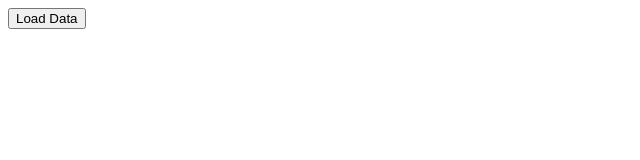
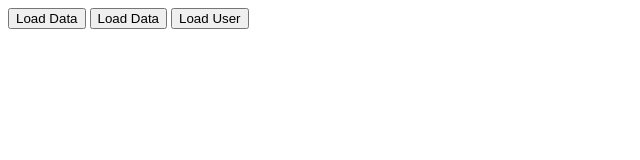
Before and after one commit to sajim-khan/explore-API, a plain HTML site: page index.html in a window 1280 px wide. Shown: the whole page, without its empty margins (0-640 px from the left). Drawn offline with Linux system fonts and the light colour scheme.

Commit message:
added more load data

```diff
--- a/index.html
+++ b/index.html
@@ -8,6 +8,10 @@
 </head>
 <body>
 <button onclick="loadData()">Load Data</button>
+<button onclick="loadData2()">Load Data</button>
+<button onclick="loadUser()">Load User</button>
+
+    <script src="js/app.js"></script>
     <script src="js/fetch.js"></script>
 </body>
 </html>
--- /dev/null
+++ b/js/app.js
@@ -0,0 +1,16 @@
+function loadData2 (){
+    fetch('https://jsonplaceholder.typicode.com/todos/1')
+      .then(response => response.json())
+      .then(json => console.log(json))
+}
+
+
+function loadUser(){
+    fetch('https://jsonplaceholder.typicode.com/users')
+      .then(response => response.json())
+      .then(json => display(json))
+}
+
+function display(json){
+    console.log(json);
+}
```
